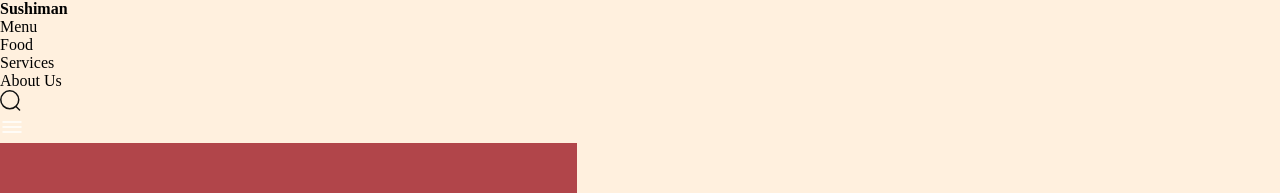
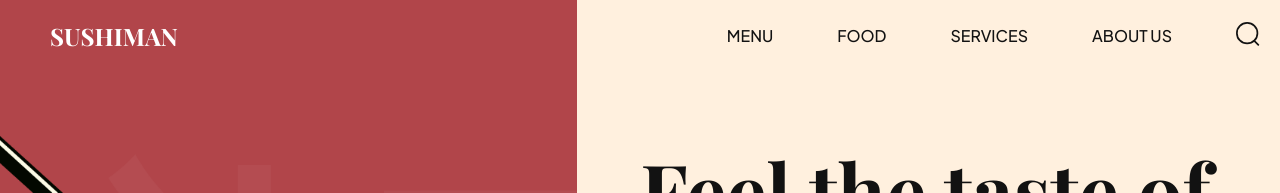
Before and after one commit to Honey0403/SushiRestaurant, a website built with Vite: page index.html in a window 1280 px wide. Shown: the top 193 px of the page. Built offline with nearby package versions, Linux system fonts and the light colour scheme.

Commit message:
Update header.css

```diff
--- a/css/sections/header.css
+++ b/css/sections/header.css
@@ -1,23 +1,26 @@
-.header_nav{
+.header__nav {
   display: flex;
   overflow: hidden;
+}
 
-}
-.header_logo{
+.header__logo {
   flex: 1;
   display: flex;
+
   position: relative;
   padding: 20px;
 }
 
-.header_logo-overlay{
+.header__logo-overlay {
   position: absolute;
   inset: 0;
   width: 100%;
+
   background-color: var(--primary-color);
   z-index: -1;
 }
-.header_logo h4 {
+
+.header__logo h4 {
   padding-left: 30px;
 
   font-weight: 700;
@@ -28,7 +31,7 @@
   opacity: 0.8;
 }
 
-  .header_menu, .menumobile {
+.header__menu, .header__menu-mobile {
   padding: 20px;
   flex: 1.236;
   display: flex;
@@ -39,7 +42,7 @@
   list-style: none;
 }
 
-  .header_menu li {
+.header__menu li {
   font-weight: 500;
   font-family: var(--plus-jakarta-sans);
   color: var(--secondary-color);
@@ -49,13 +52,13 @@
   cursor: pointer;
 }
 
-  .header_menu li img {
+.header__menu li img {
   width: 24px;
   height: 24px;
   object-fit: contain;
 }
 
-  .menumobile {
+.header__menu-mobile {
   display: none;
   gap: 20px;
 
```
Lines whose indentation alone changed are shown as unchanged.
